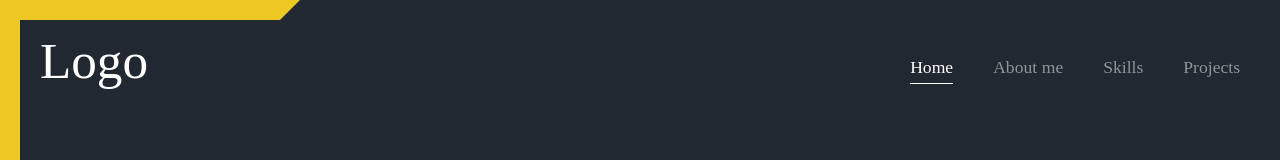
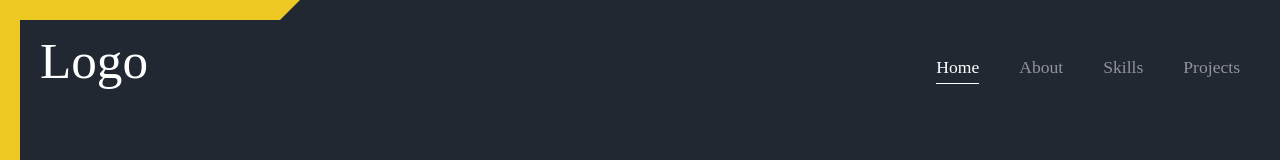
Before and after one commit to Houser97/Portfolio, a React (Create React App) app: page / in a window 1280 px wide. Shown: the top 160 px of the page. Built offline with nearby package versions, Linux system fonts and the light colour scheme.

Commit message:
Replace 'about me' text with about

```diff
--- a/src/components/Header.js
+++ b/src/components/Header.js
@@ -30,7 +30,7 @@ const Header = () => {
                 <a href='#home' className={`Home-btn btn ${activeLink === 'Home' ? 'selected-link' : ''}`}
                 onClick={() => setActiveLink('Home')}>Home</a>
                 <a href='#about' className={`About-btn btn ${activeLink === 'About' ? 'selected-link' : ''}`}
-                onClick={() => setActiveLink('About')}>About me</a>
+                onClick={() => setActiveLink('About')}>About</a>
                 <a className={`Skills-btn btn ${activeLink === 'Skills' ? 'selected-link' : ''}`}
                 onClick={() => setActiveLink('Skills')}>Skills</a>
                 <a href='#projects' className={`Projects-btn btn ${activeLink === 'Projects' ? 'selected-link' : ''}`}
@@ -53,7 +53,7 @@ const Header = () => {
                <a href='#home' className={`Home-btn btn ${activeLink === 'Home' ? 'selected-link' : ''}`}
                 onClick={() => setActiveLink('Home')}>Home</a>
                 <a href='#about' className={`About-btn btn ${activeLink === 'About' ? 'selected-link' : ''}`}
-                onClick={() => setActiveLink('About')}>About me</a>
+                onClick={() => setActiveLink('About')}>About</a>
                 <a href='#skills' className={`Skills-btn btn ${activeLink === 'Skills' ? 'selected-link' : ''}`}
                 onClick={() => setActiveLink('Skills')}>Skills</a>
                 <a href='#projects' className={`Projects-btn btn ${activeLink === 'Projects' ? 'selected-link' : ''}`}
```
